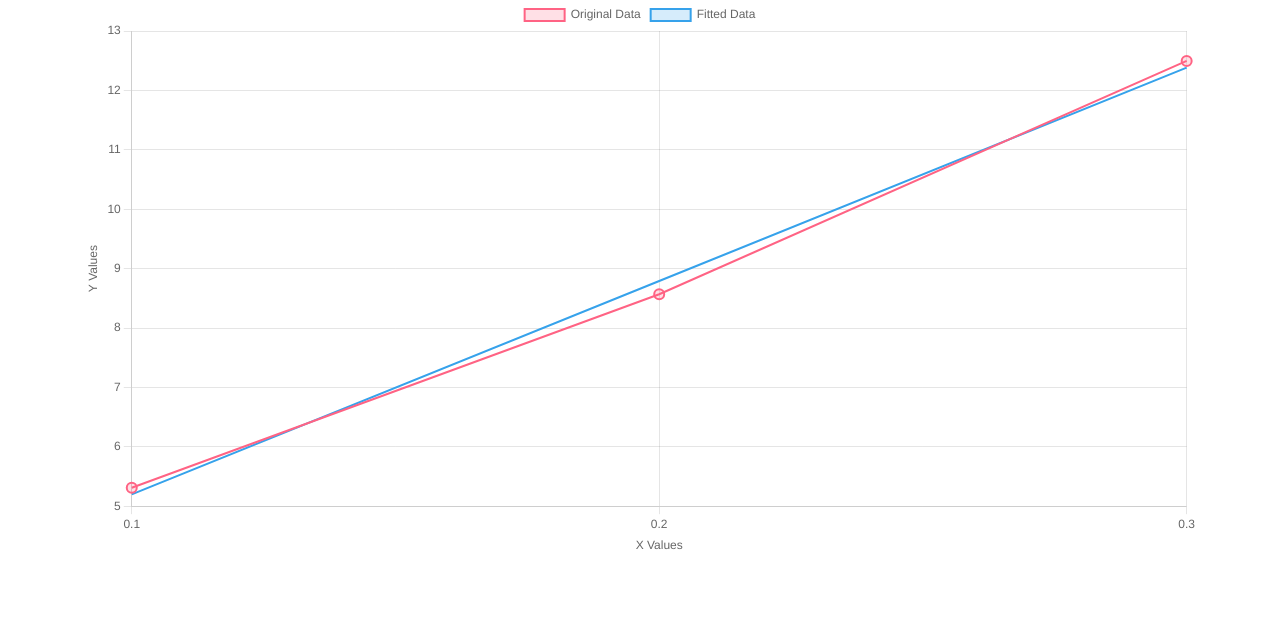
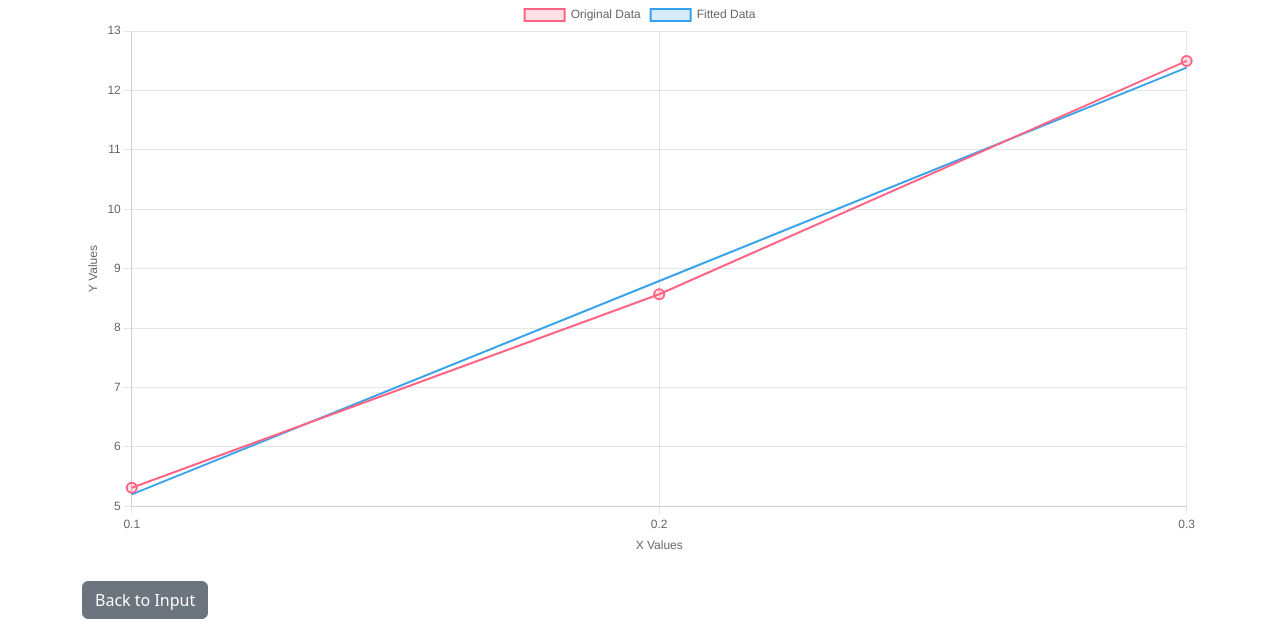
Before and after one commit to Vamerk/vmcource, a Django app: page /interpolation/result/ in a window 1280 px wide. Shown: the part 372-991 px from the top of the page. Before the commit the page ends 922 px from the top, so only its background shows below. Run offline with Django 5.2, Linux system fonts and the light colour scheme; data comes from the database, SQL or seed files in the repository.

Commit message:
органомика)

```diff
--- a/vmcource/interpolation/templates/interpolation/input_data.html
+++ b/vmcource/interpolation/templates/interpolation/input_data.html
@@ -22,7 +22,7 @@
             </div>
             <div class="mb-3">
                 <label for="error" class="form-label">Error δ:</label>
-                <input type="number" step="0.01" class="form-control" name="error" required>
+                <input type="number" step="0.0001" class="form-control" name="error" required>
             </div>
             <button type="submit" class="btn btn-primary">Submit</button>
         </form>
--- a/vmcource/interpolation/templates/interpolation/result.html
+++ b/vmcource/interpolation/templates/interpolation/result.html
@@ -30,6 +30,10 @@
         <div class="mt-5">
             <h3>Visualization</h3>
             <canvas id="chart" width="400" height="200"></canvas>
+        </div>
+        <!-- Кнопка "Назад" -->
+        <div class="mt-4">
+            <a href="{% url 'input_data' %}" class="btn btn-secondary">Back to Input</a>
         </div>
     </div>
 
```
